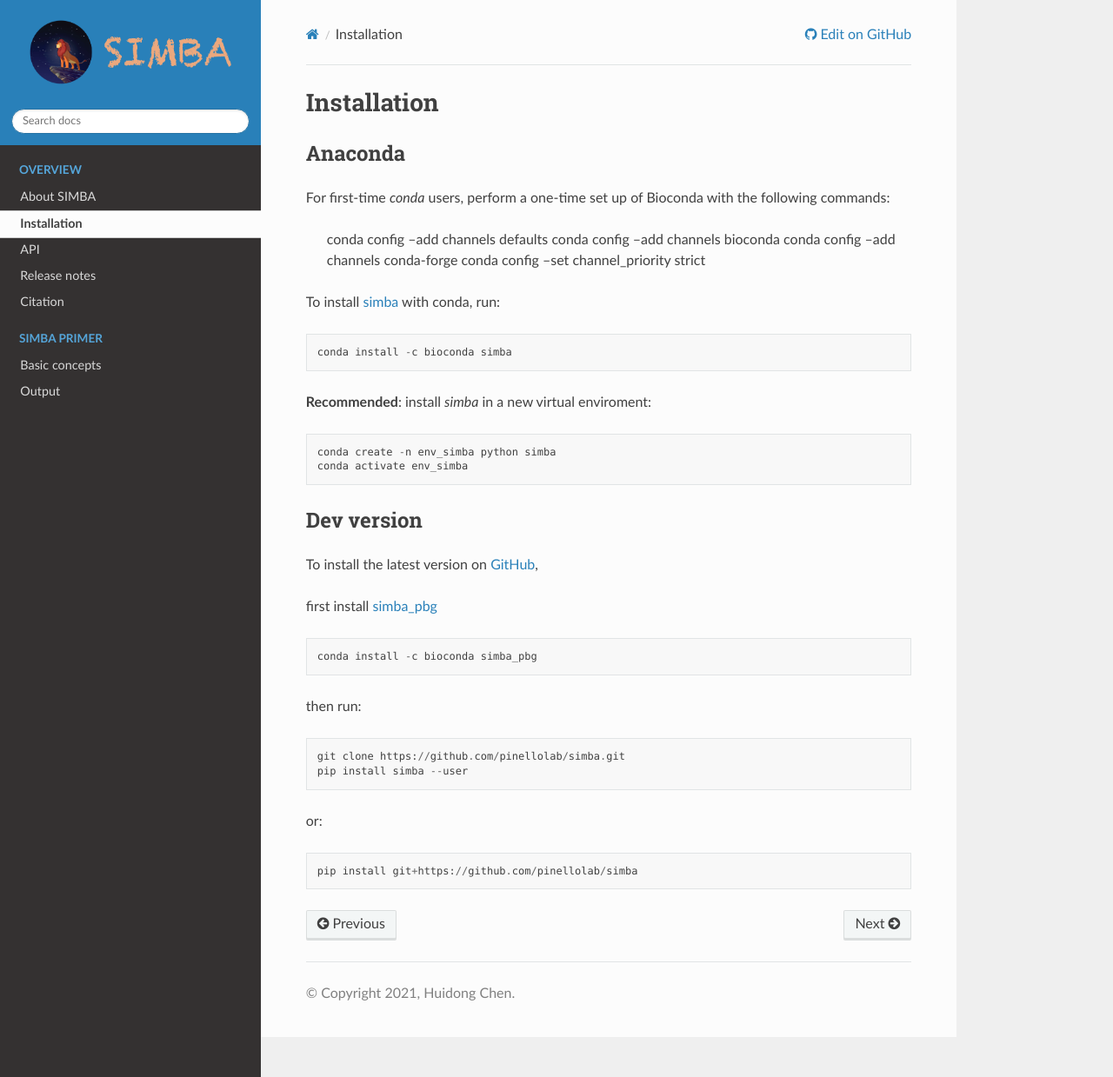
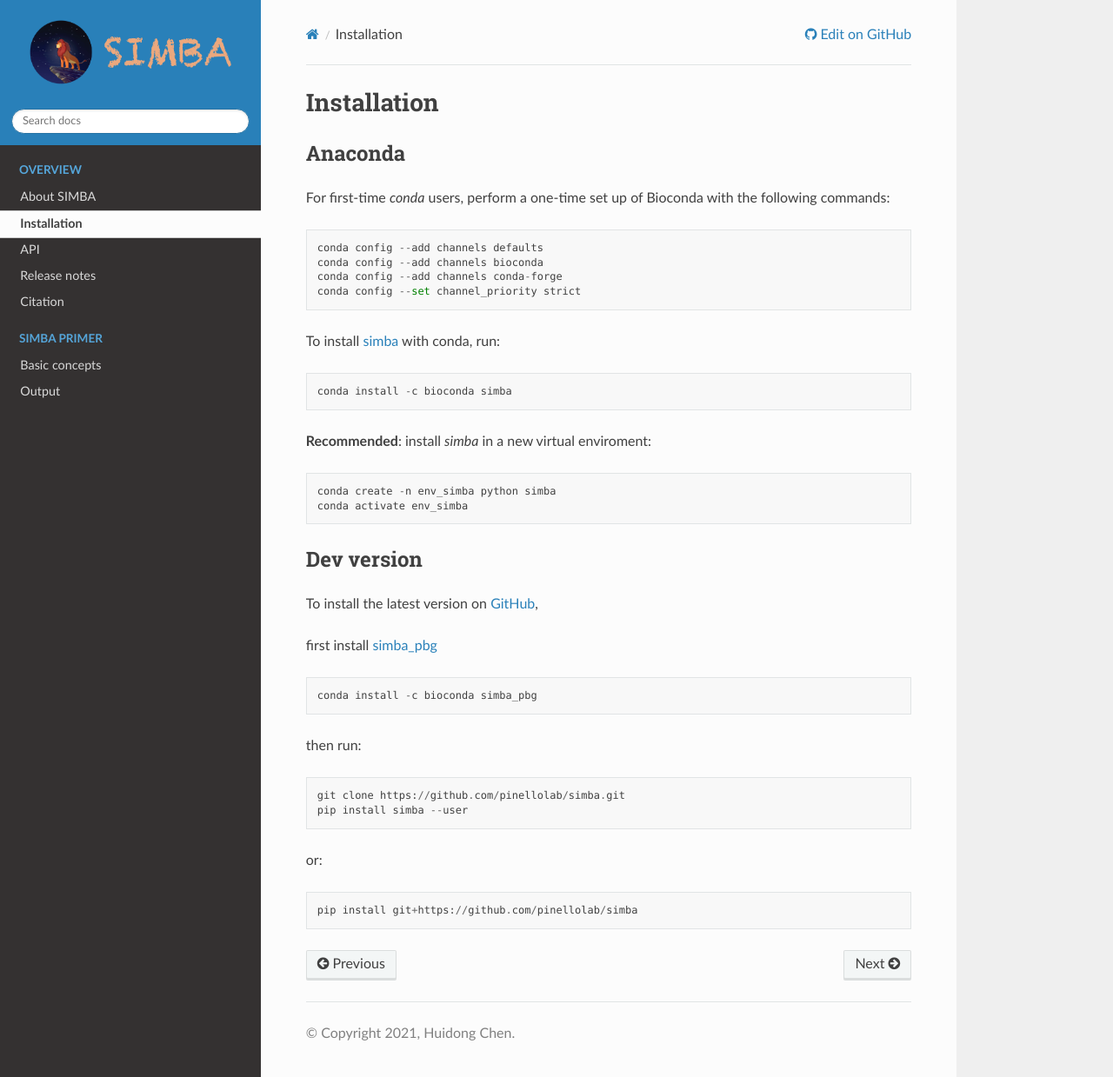
Before and after one commit to huidongchen/simba, a Sphinx documentation site: the page built from docs/source/Installation.rst, in a window 1280 px wide and 1239 px high. Shown: the whole window at 87% size. Built offline with Sphinx 7.4.7 and the Read the Docs theme 2.0.0, drawn with Linux system fonts in a browser that asks for light colours; pages that are not in the unit, such as notebooks, are missing from menus.

Commit message:
fix format

```diff
--- a/docs/source/Installation.rst
+++ b/docs/source/Installation.rst
@@ -5,7 +5,7 @@ Anaconda
 ~~~~~~~~
 
 
-For first-time *conda* users, perform a one-time set up of Bioconda with the following commands:
+For first-time *conda* users, perform a one-time set up of Bioconda with the following commands::
 
     conda config --add channels defaults
     conda config --add channels bioconda
```
